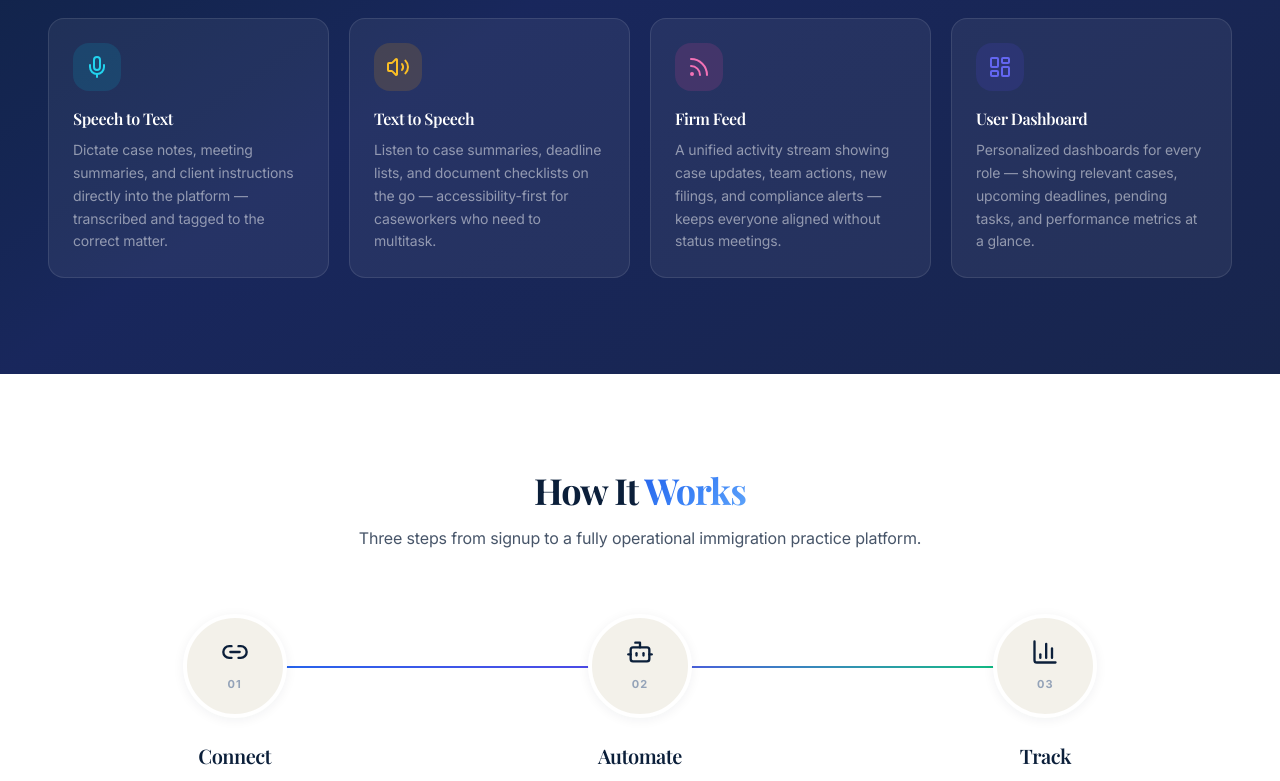
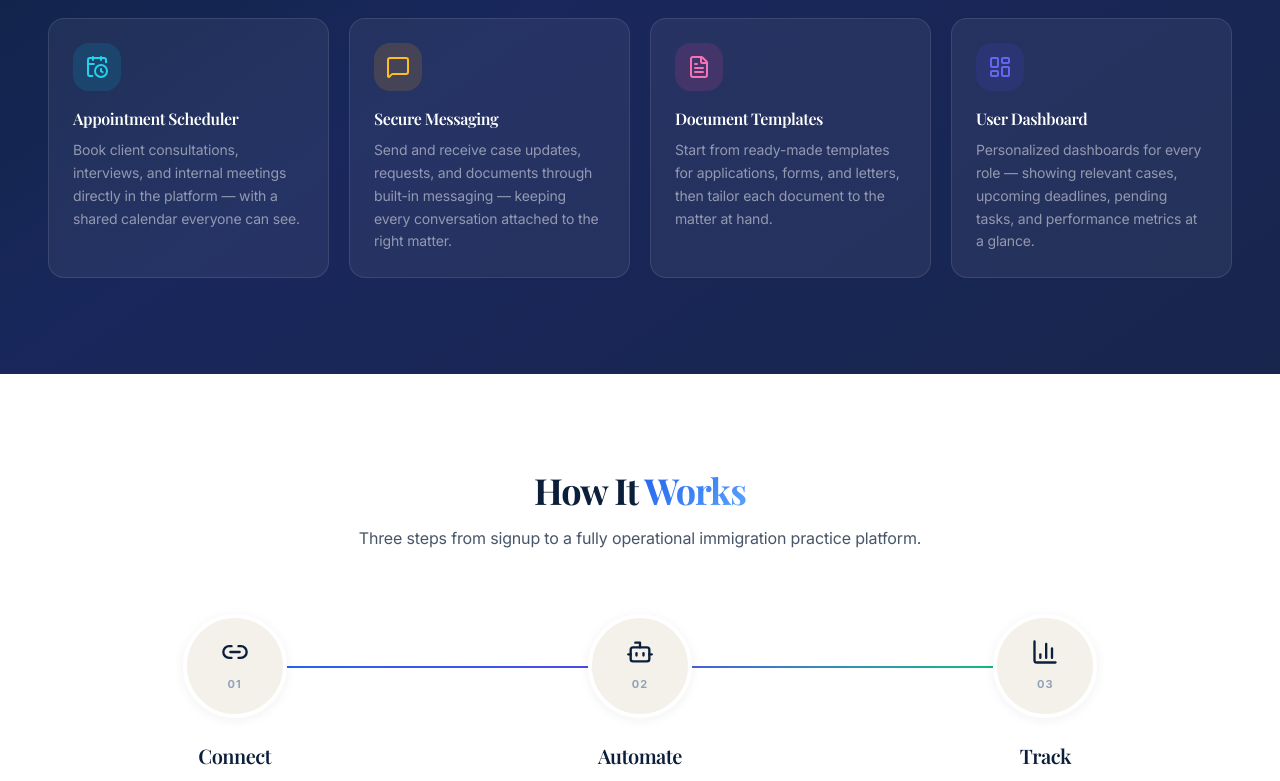
Before and after one commit to rahulchaudhari31/ImCam-Hub, a React (Vite) app in the folder imcam-hub/: page /solutions in a window 1280 px wide. Shown: the part 1993-2774 px from the top of the page. Built offline with nearby package versions, Linux system fonts and the light colour scheme.

Commit message:
updated resources componenets

```diff
--- a/imcam-hub/src/pages/Resources.jsx
+++ b/imcam-hub/src/pages/Resources.jsx
@@ -44,9 +44,9 @@ const categoryColors = {
 
 const resources = [
   {
-    title: 'How Automation Is Resolving LMIA Processing Bottlenecks in 2026',
+    title: 'Preparing for IRCC: A Practical Pre-Filing Checklist',
     excerpt:
-      'Labour Market Impact Assessment timelines have stretched to record highs. Here\'s how forward-thinking firms are using smart automation to cut turnaround by 40%.',
+      'Labour Market Impact Assessment timelines have stretched to record highs. Here\'s how forward-thinking firms are getting applications file-ready ahead of processing windows.',
     category: 'guides',
     readTime: '7 min read',
     date: 'Jul 15, 2026',
--- a/imcam-hub/src/pages/Solutions.jsx
+++ b/imcam-hub/src/pages/Solutions.jsx
@@ -8,9 +8,9 @@ import {
   Calendar,
   Globe,
   PieChart,
-  Mic,
-  Volume2,
-  Rss,
+  CalendarClock,
+  MessageSquare,
+  FileText,
   LayoutDashboard,
   FolderOpen,
   Clock,
@@ -103,24 +103,24 @@ const solutions = [
     color: 'bg-emerald/15 text-emerald-light',
   },
   {
-    icon: Mic,
-    title: 'Speech to Text',
+    icon: CalendarClock,
+    title: 'Appointment Scheduler',
     description:
-      'Dictate case notes, meeting summaries, and client instructions directly into the platform — transcribed and tagged to the correct matter.',
+      'Book client consultations, interviews, and internal meetings directly in the platform — with a shared calendar everyone can see.',
     color: 'bg-cyan/15 text-cyan-light',
   },
   {
-    icon: Volume2,
-    title: 'Text to Speech',
+    icon: MessageSquare,
+    title: 'Secure Messaging',
     description:
-      'Listen to case summaries, deadline lists, and document checklists on the go — accessibility-first for caseworkers who need to multitask.',
+      'Send and receive case updates, requests, and documents through built-in messaging — keeping every conversation attached to the right matter.',
     color: 'bg-orange/15 text-orange-light',
   },
   {
-    icon: Rss,
-    title: 'Firm Feed',
+    icon: FileText,
+    title: 'Document Templates',
     description:
-      'A unified activity stream showing case updates, team actions, new filings, and compliance alerts — keeps everyone aligned without status meetings.',
+      'Start from ready-made templates for applications, forms, and letters, then tailor each document to the matter at hand.',
     color: 'bg-pink/15 text-pink-light',
   },
   {
@@ -145,7 +145,7 @@ const steps = [
     number: '02',
     title: 'Automate',
     description:
-      'Configure smart agents, workflow rules, and compliance checks to match your firm\'s processes — then watch repetitive tasks disappear.',
+      'Set up workflow rules, document templates, and compliance checks to match your firm\'s processes — then watch repetitive tasks disappear.',
     icon: Bot,
     color: 'bg-indigo/10 text-indigo',
   },
```
